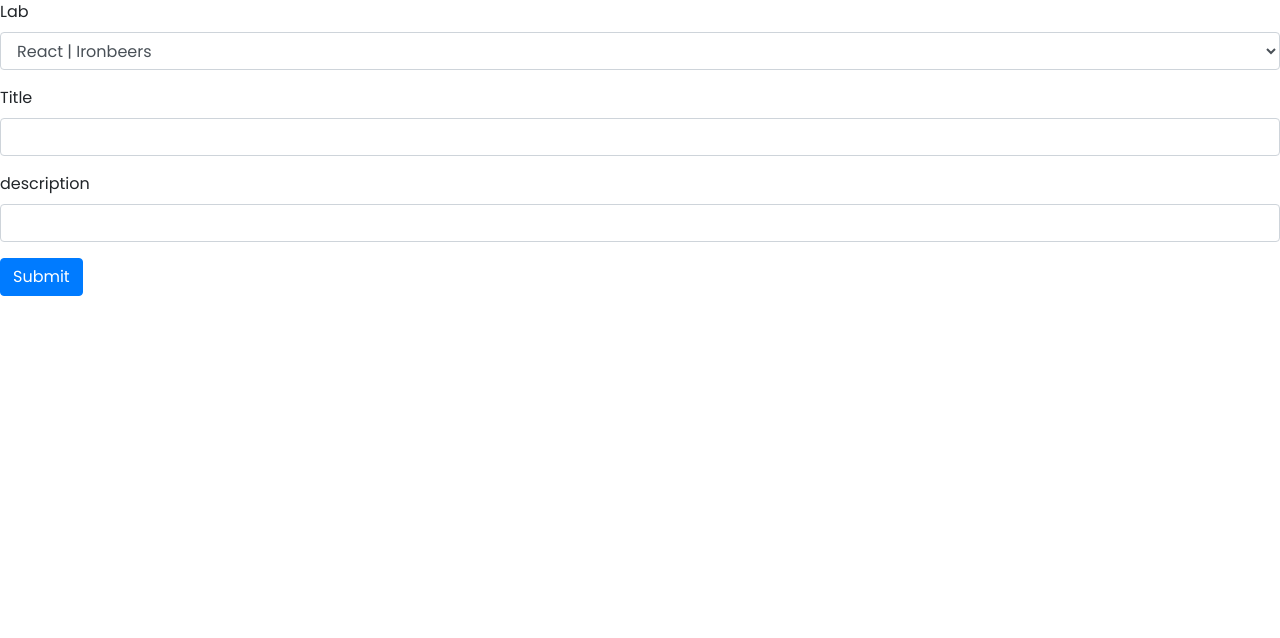
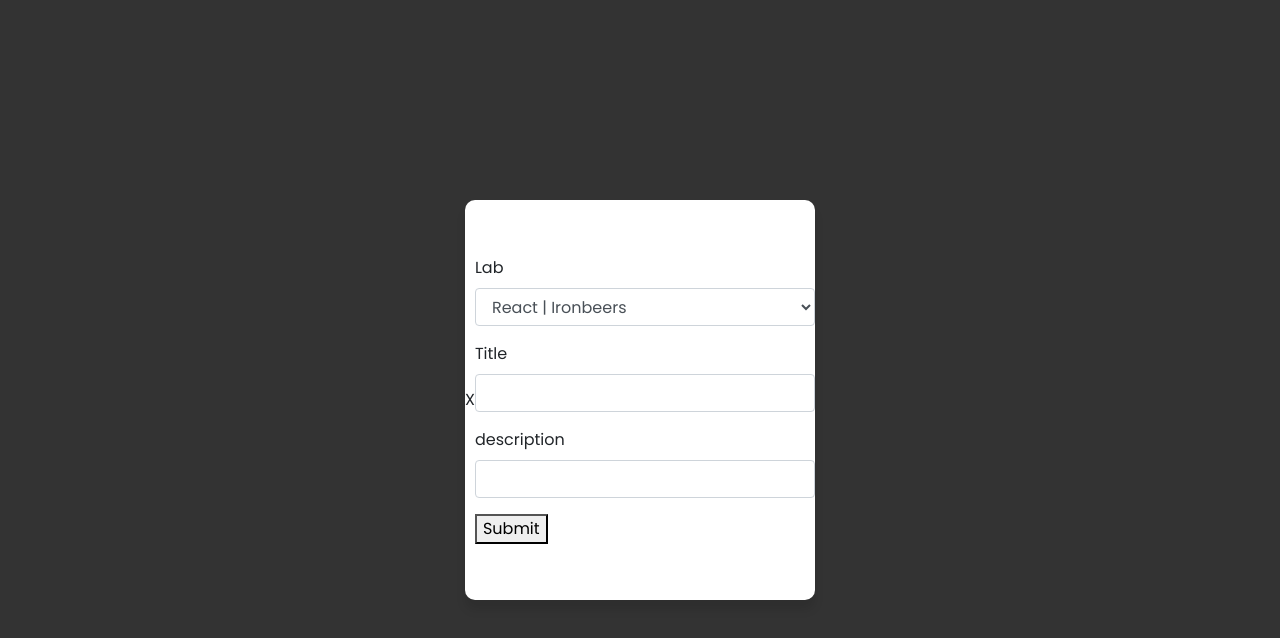
Before and after one commit to IevaKa/app, a React (Create React App) app in the folder client/: page /ticket/add in a window 1280 px wide. Shown: the top 638 px of the page. Built offline with nearby package versions, Linux system fonts and the light colour scheme; no server answers.

Commit message:
add dashboard logic

```diff
--- /dev/null
+++ b/client/src/components/Dashboard/index.js
@@ -0,0 +1,90 @@
+import React, { useState, useEffect } from "react";
+import { Link } from "react-router-dom";
+// import { logout } from "../../services/auth.js";
+import axios from "axios";
+
+import styled, { keyframes } from "styled-components";
+
+import Navbar from "../Navbar";
+import TicketBoard from "../TicketBoard";
+import TicketAdd from "../TicketAdd";
+import Profile from "../Profile";
+
+import TicketDetail from "../TicketDetail";
+import TicketEdit from "../TicketEdit";
+
+import {
+  IronButton,
+  ironBlue,
+  ironRed,
+  ironPurple,
+  lightGray,
+  StyledLink,
+} from "../../styles/global.js";
+
+// const TicketAddAnm = keyframes`
+//  50% { opacity: 0 }
+//  100% { opacity: 0 }
+// `;
+
+// const Animation = `${TicketAddAnm} 1.5s 1 ease-in-out`
+
+const MainContainer = styled.div`
+  display: flex;
+  justify-content: left;
+`;
+
+const WrapperTicketBoard = styled.div`
+  ${"" /* background-color: red; */}
+`;
+
+const WrapperProfile = styled.div`
+  position: absolute;
+  opacity: ${(props) => (props.profile ? 1 : 0)};
+  pointer-events: ${(props) => (props.profile ? "block" : "none")};
+  transition: all 0.5s ease-in-out;
+`;
+
+const WrapperTicketAdd = styled.div`
+  position: absolute;
+  opacity: ${(props) => (props.ticketadd ? 1 : 0)};
+  pointer-events: ${(props) => (props.ticketadd ? "block" : "none")};
+  transition: all 0.5s ease-in-out;
+`;
+
+
+const Dashboard = (props) => {
+  // let [user, setUser] = useState(null);
+  // let [ticketboard, showTicketboard] = useState(false);
+  let [ticketadd, showTicketadd] = useState(false);
+  let [profile, showProfile] = useState(false);
+
+  const handleTicketAdd = () => {
+    showTicketadd(true)
+    showProfile(false)
+  }
+
+  const handleProfile = () => {
+    showTicketadd(false)
+    showProfile(true)
+  }
+
+  return (
+    <MainContainer>
+      <Navbar handleTicketAdd={handleTicketAdd} handleProfile={handleProfile} />
+      <WrapperTicketAdd ticketadd={ticketadd}>
+        <TicketAdd showTicketadd={showTicketadd} />
+      </WrapperTicketAdd>
+
+      <WrapperProfile profile={profile}>
+        <Profile showProfile={showProfile} />
+      </WrapperProfile>
+
+      <WrapperTicketBoard>
+        <TicketBoard />
+      </WrapperTicketBoard>
+    </MainContainer>
+  );
+};
+
+export default Dashboard;
--- a/client/src/components/Login/index.js
+++ b/client/src/components/Login/index.js
@@ -153,7 +153,7 @@ export default class Login extends React.Component {
         // successfully logged in
         // update the state for the parent component
         this.props.setUser(data);
-        this.props.history.push("/ticket/board");
+        this.props.history.push("/dashboard");
       }
     });
   };
--- a/client/src/components/Profile/index.js
+++ b/client/src/components/Profile/index.js
@@ -1,82 +1,123 @@
-import React, { Component } from 'react';
-import ProfileEdit from '../ProfileEdit';
-import axios from 'axios';
-import { Link } from 'react-router-dom';
-import { Button } from 'react-bootstrap';
-import Navbar from '../Navbar/index';
-import styled from "styled-components";
+import React, { Component } from "react";
+import ProfileEdit from "../ProfileEdit";
+import axios from "axios";
+import { Link } from "react-router-dom";
+import { Button } from "react-bootstrap";
+import Navbar from "../Navbar/index";
+import styled, { keyframes } from "styled-components";
+
+const Close = styled.div`
+  cursor: pointer;
+`;
+
+const fadeIn = keyframes`
+ 0% { opacity: 0 }
+ 70% { opacity: 0   }
+ 100% { opacity: 1 }
+`;
+
+const slideUp = keyframes`
+ 0% { transform: translateY(1000px); opacity: 0; }
+ 50% { opacity: 0.2; }
+ 100% { transform: translateY(0); opacity: 1; }
+`;
 
 const MainContainer = styled.div`
   display: flex;
-  justify-content: left;
+  justify-content: center;
+  align-items: center;
+  margin: 0;
+  width: 100vw;
+  height: 100vh;
+  background-color: rgba(0, 0, 0, 0.8);
+  animation: ${fadeIn} 0.4s ease-in-out;
 `;
 
+const Container = styled.div`
+  display: flex;
+  flex-direction: column;
+  align-items: center;
+  justify-content: center;
+  width: 350px;
+  height: 400px;
+  border-radius: 10px;
+  background-color: white;
+  box-shadow: 0px 10px 10px rgba(0, 0, 0, 0.1);
+
+  animation: ${slideUp} 2s ease-in-out;
+`;
 
 export default class index extends Component {
-
   state = {
-    user: '',
+    user: "",
     editForm: false,
-  }
+  };
 
   getUser = () => {
-    axios.get('/api/auth/loggedin')
-      .then(response => {
+    axios.get("/api/auth/loggedin").then((response) => {
       const user = response.data;
       this.setState({
         user: user,
       });
-      })
-  }
+    });
+  };
 
   componentDidMount = () => {
-    this.getUser()
-  }
+    this.getUser();
+  };
 
   // Editing
 
-  handleChange = event => {
-    console.log(event.target)
+  handleChange = (event) => {
+    console.log(event.target);
     const { name, value } = event.target;
     this.setState({
-      [name]: value
+      [name]: value,
     });
   };
 
-  handleSubmit = event => {
+  handleSubmit = (event) => {
     event.preventDefault();
     const id = this.props.match.params.id;
-    axios.put(`/api/auth/loggedin/${id}`, {
+    axios
+      .put(`/api/auth/loggedin/${id}`, {
         user: this.state.user,
       })
-      .then(response => {
-        console.log(response.data.name)
+      .then((response) => {
+        console.log(response.data.name);
         this.setState({
           user: response.data,
-          editForm: false
+          editForm: false,
+        });
       })
-      })
-      .catch(err => {
+      .catch((err) => {
         console.log(err);
-      })
-  }
+      });
+  };
 
   toggleEditForm = () => {
     this.setState({
-      editForm: !this.state.editForm
-    })
-  }
-
+      editForm: !this.state.editForm,
+    });
+  };
 
   render() {
-
-    if (!this.state.user) return (<></>)
-    console.log(this.state.user)
+    if (!this.state.user) return <></>;
+    console.log(this.state.user);
     return (
       <MainContainer>
-        <Navbar />
-        {this.state.user.role === 'Student' ? <h1>Hello Ironhacker</h1> : <h1>Dear TA Welcome back</h1>}
-        <div><img src={this.state.user.image} alt="Pic"/></div>
+        <Container>
+          {/* <Navbar /> */}
+          <Close onClick={() => this.props.showProfile(false)}>X</Close>
+
+          {this.state.user.role === "Student" ? (
+            <h1>Hello Ironhacker</h1>
+          ) : (
+            <h1>Dear TA Welcome back</h1>
+          )}
+          <div>
+            <img src={this.state.user.image} alt="Pic" />
+          </div>
           <h3>Username: {this.state.user.username}</h3>
           <h3>Name: {this.state.user.name}</h3>
           <h3>{this.state.user.location}</h3>
@@ -95,8 +136,8 @@ export default class index extends Component {
               handleSubmit={this.handleSubmit}
             />
           )}
-
+        </Container>
       </MainContainer>
-    )
+    );
   }
 }
--- a/client/src/components/Signup/index.js
+++ b/client/src/components/Signup/index.js
@@ -157,7 +157,7 @@ export default class Signup extends Component {
         });
       } else {
         this.props.setUser(data);
-        this.props.history.push("/ticket/board");
+        this.props.history.push("/dashboard");
       }
     });
   };
--- a/client/src/components/TicketAdd/index.js
+++ b/client/src/components/TicketAdd/index.js
@@ -1,55 +1,115 @@
-import React, { Component } from 'react';
-import axios from 'axios';
-import Navbar from '../Navbar';
+import React, { Component } from "react";
+import axios from "axios";
+import Navbar from "../Navbar";
+import styled, { keyframes } from "styled-components";
+
+import {
+  IronButton,
+  ironBlue,
+  ironRed,
+  ironPurple,
+  lightBlue,
+  lightGray,
+  StyledLink,
+} from "../../styles/global.js";
+
+const fadeIn = keyframes`
+ 0% { opacity: 0 }
+ 70% { opacity: 0   }
+ 100% { opacity: 1 }
+`;
+
+const slideUp = keyframes`
+ 0% { transform: translateY(1000px); opacity: 0; }
+ 50% { opacity: 0.2; }
+ 100% { transform: translateY(0); opacity: 1; }
+`;
+
+const MainContainer = styled.div`
+  display: flex;
+  justify-content: center;
+  align-items: center;
+  margin: 0;
+  width: 100vw;
+  height: 100vh;
+  background-color: rgba(0, 0, 0, 0.8);
+  animation: ${fadeIn} 0.4s ease-in-out;
+`;
+
+const Container = styled.div`
+  display: flex;
+  align-items: center;
+  justify-content: center;
+  width: 350px;
+  height: 400px;
+  border-radius: 10px;
+  background-color: white;
+  box-shadow: 0px 10px 10px rgba(0, 0, 0, 0.1);
+
+  animation: ${slideUp} 2s ease-in-out;
+`;
+
+const Close = styled.div`
+  cursor: pointer;
+`;
 
 export default class AddTicket extends Component {
   state = {
-    lab: 'React | Ironbeers',
-    title: '',
-    description: ''
+    lab: "React | Ironbeers",
+    title: "",
+    description: "",
   };
 
-  handleChange = event => {
+  handleChange = (event) => {
     const name = event.target.name;
     const value = event.target.value;
     this.setState({
-      [name]: value
+      [name]: value,
     });
   };
 
-  handleSubmit = event => {
+  handleSubmit = (event) => {
     event.preventDefault();
     axios
       .post(`/api/tickets`, {
         lab: this.state.lab,
         title: this.state.title,
         description: this.state.description,
-        status: 'Opened'
+        status: "Opened",
       })
       .then(() => {
-        console.log('here', this.props.history)
+        console.log("here", this.props.history);
         this.setState({
-            lab: '',
-            title: '',
-            description: ''
+          lab: "",
+          title: "",
+          description: "",
         });
-        this.props.history.push('/ticket/board');
+        this.props.history.push("/dashboard");
       })
-      .catch(err => {
+      .catch((err) => {
         console.log(err);
       });
   };
 
   render() {
     return (
-      <>
-        <Navbar />
+      <MainContainer>
+        <Container>
+          {/* <Navbar /> */}
+          <Close onClick={() => this.props.showTicketadd(false)}>X</Close>
           <form onSubmit={this.handleSubmit}>
             <div className="form-group">
               <label htmlFor="Lab">Lab</label>
-            <select className="form-control" id="lab" name='lab' onChange={this.handleChange}>
+              <select
+                className="form-control"
+                id="lab"
+                name="lab"
+                onChange={this.handleChange}
+              >
                 <option value="React | Ironbeers">React | Ironbeers</option>
-                <option value="React | Wiki Countries">React | Wiki Countries</option>
+                <option value="React | Wiki Countries">
+                  React | Wiki Countries
+                </option>
                 <option value="React | IronBook">React | IronBook</option>
               </select>
             </div>
@@ -77,9 +137,15 @@ export default class AddTicket extends Component {
                 value={this.state.description}
               />
             </div>
-            <button type="submit" className="btn btn-primary">Submit</button>
+            <button
+              type="submit"
+              onClick={() => this.props.showTicketadd(false)}
+            >
+              Submit
+            </button>
           </form>
-        </>
+        </Container>
+      </MainContainer>
     );
   }
 }
--- a/client/src/components/TicketBoard/index.js
+++ b/client/src/components/TicketBoard/index.js
@@ -8,6 +8,7 @@ import axios from "axios";
 const MainContainer = styled.div`
   display: flex;
   justify-content: left;
+  margin: 0 0 0 -70px;
 `;
 
 const Container = styled.div`
@@ -16,6 +17,7 @@ const Container = styled.div`
   justify-content: center;
   ${'' /* background-color: blue; */}
   width: 100vw;
+  height: 100vh
 `;
 
 class TicketBoard extends React.Component {
@@ -216,7 +218,7 @@ class TicketBoard extends React.Component {
   render() {
     return (
       <MainContainer>
-        <Navbar />
+        {/* <Navbar /> */}
         <DragDropContext
           // onDragStart={this.onDragStart}
           // onDragUpdate={this.onDragUpdate}
```
Also changed, not shown: client/src/App.js (+13 -2 lines), client/src/components/Navbar/index.js (+60 -12 lines), client/src/components/Tests/index.js (deleted, +0 -71 lines), client/src/files/b-user.svg (added), 1 other file (tests, documents, lock files or other folders). Lines whose indentation alone changed are shown as unchanged.
